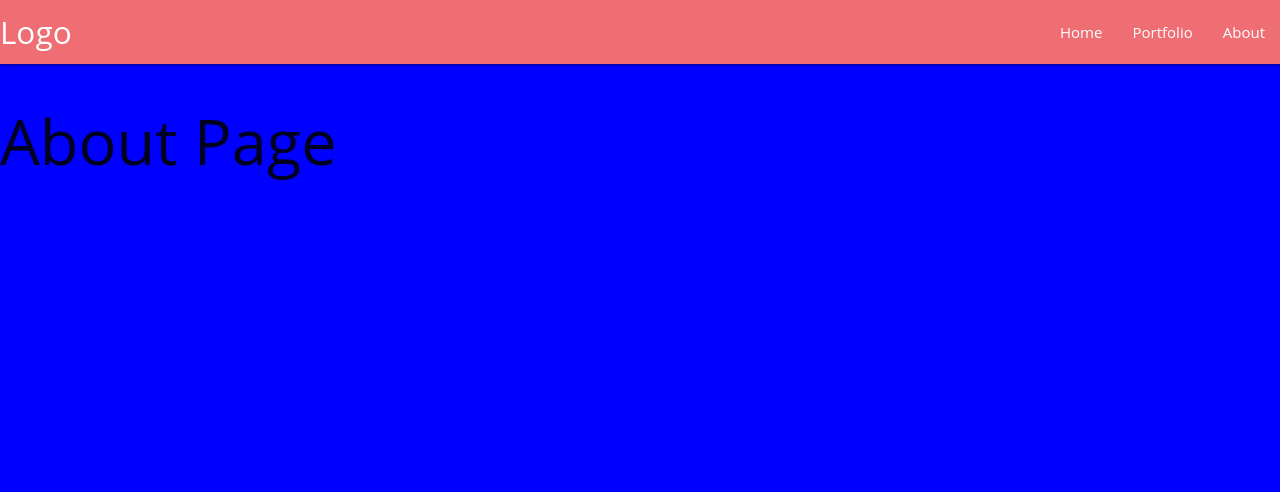
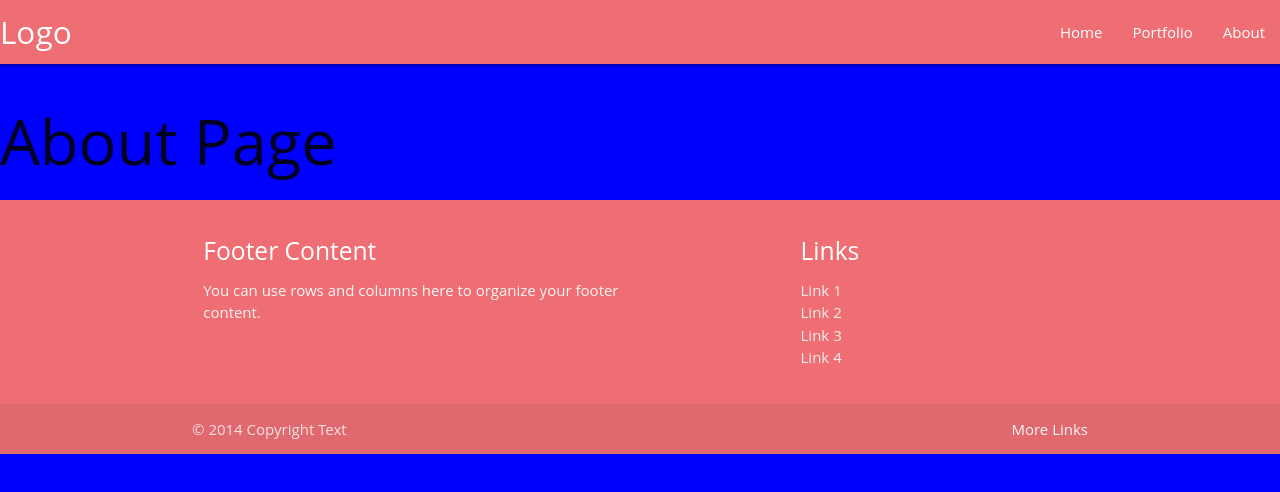
Before and after one commit to dtries/ries-portfolio, a React (Create React App) app: page /About in a window 1280 px wide. Shown: the top 492 px of the page. Built offline with nearby package versions, Linux system fonts and the light colour scheme.

Commit message:
Added Footer

```diff
--- a/src/App.css
+++ b/src/App.css
@@ -1,5 +1,13 @@
+
+  main {
+    flex: 1 0 auto;
+  }
+
 body {
   background-color: blue;
+  display: flex;
+  min-height: 100vh;
+  flex-direction: column
 }
 
 .tile {
--- a/src/App.js
+++ b/src/App.js
@@ -4,6 +4,7 @@ import LandingPage from './components/LandingPage';
 import PortoflioPage from './components/PortfolioPage';
 import AboutPage from './components/AboutPage';
 import Navigation from './components/Navigation';
+import Footer from './components/Footer';
 // import logo from './logo.svg';
 import './App.css';
 
@@ -15,6 +16,7 @@ function App() {
         <Route exact path="/" component={LandingPage} />
         <Route path="/Portfolio" component={PortoflioPage} />
         <Route path="/About" component={AboutPage} />
+        <Footer />
       </Router>
     </div>
   );
--- /dev/null
+++ b/src/components/Footer.js
@@ -0,0 +1,35 @@
+import React, {Component} from 'react';
+
+class Footer extends Component {
+    render () {
+        return (
+        <footer class="page-footer">
+          <div class="container">
+            <div class="row">
+              <div class="col l6 s12">
+                <h5 class="white-text">Footer Content</h5>
+                <p class="grey-text text-lighten-4">You can use rows and columns here to organize your footer content.</p>
+              </div>
+              <div class="col l4 offset-l2 s12">
+                <h5 class="white-text">Links</h5>
+                <ul>
+                  <li><a class="grey-text text-lighten-3" href="#!">Link 1</a></li>
+                  <li><a class="grey-text text-lighten-3" href="#!">Link 2</a></li>
+                  <li><a class="grey-text text-lighten-3" href="#!">Link 3</a></li>
+                  <li><a class="grey-text text-lighten-3" href="#!">Link 4</a></li>
+                </ul>
+              </div>
+            </div>
+          </div>
+          <div class="footer-copyright">
+            <div class="container">
+            © 2014 Copyright Text
+            <a class="grey-text text-lighten-4 right" href="#!">More Links</a>
+            </div>
+          </div>
+        </footer>
+        );
+    }
+}
+
+export default Footer;
```
